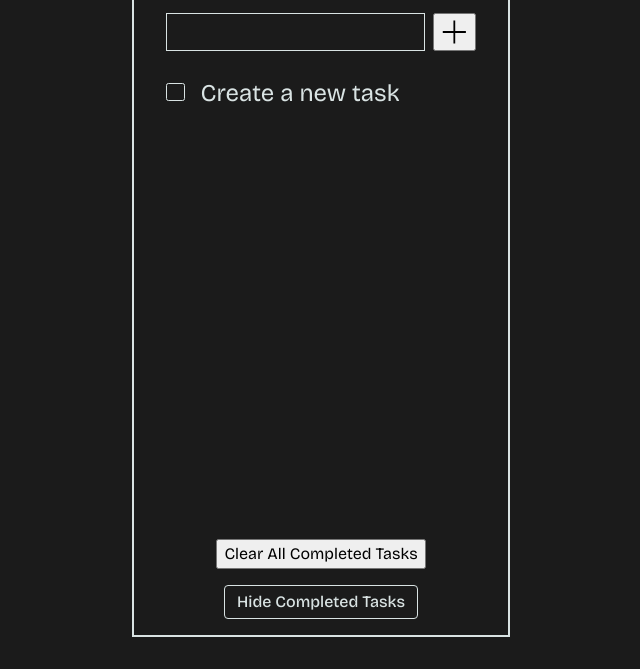
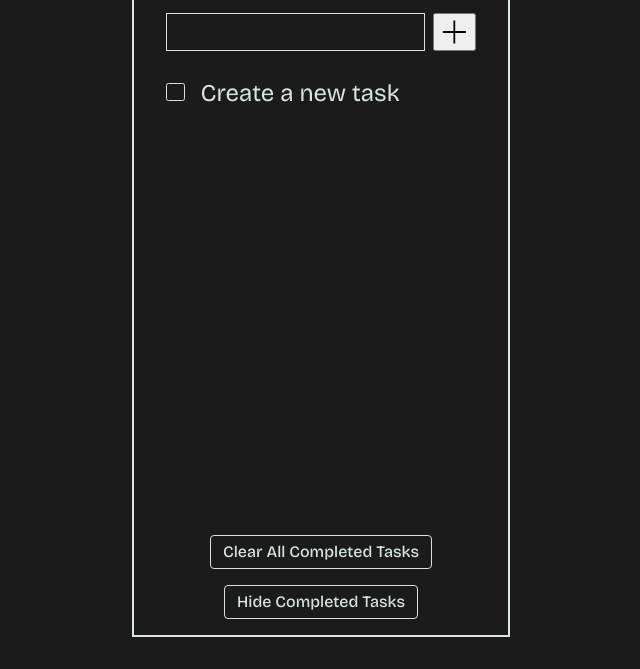
Before and after one commit to FlapShatner/do, a plain HTML site: page index.html in a window 1280 px wide. Both pictures are taken after a click on the button "Show Completed Tasks". Shown: the part 131-800 px from the top of the page, without its empty margins (319-959 px from the left). Drawn offline with nearby package versions, Linux system fonts and the light colour scheme.

Commit message:
styles for clear button

```diff
--- a/index.html
+++ b/index.html
@@ -1,9 +1,12 @@
 <!DOCTYPE html>
 <html lang="en">
+
 <head>
   <meta charset="UTF-8" />
-    <meta name="viewport" content="width=device-width, initial-scale=1.0" />
-    <link rel="stylesheet" href="style.css" />
+  <meta name="viewport"
+        content="width=device-width, initial-scale=1.0" />
+  <link rel="stylesheet"
+        href="style.css" />
 
   <title>Do This</title>
 </head>
@@ -14,10 +17,16 @@
       <h1>Do These Things:</h1>
       <div class="divider"></div>
       <div class="add">
-          <input id="new" type="text" />
+        <input id="new"
+               type="text" />
         <button id="addTaskButton">
-            <svg xmlns="http://www.w3.org/2000/svg" width="32" height="32" viewBox="0 0 15 15">
-              <path fill="none" stroke="currentColor" d="M7.5 1v13M1 7.5h13" />
+          <svg xmlns="http://www.w3.org/2000/svg"
+               width="32"
+               height="32"
+               viewBox="0 0 15 15">
+            <path fill="none"
+                  stroke="currentColor"
+                  d="M7.5 1v13M1 7.5h13" />
           </svg>
         </button>
       </div>
@@ -25,10 +34,15 @@
       <ul id="taskList"></ul>
     </div>
     <div class="buttons">
-        <button class="clear" id="removeCompleted">Clear All Completed Tasks</button>
-        <button class="show" id="showCompleted">Show Completed Tasks</button>
+      <button class='clear'
+              style="display: none;"
+              id="removeCompleted">Clear All Completed Tasks</button>
+      <button class="show"
+              id="showCompleted">Show Completed Tasks</button>
     </div>
   </div>
-    <script src="script.js" defer></script>
+  <script src="script.js"
+          defer></script>
 </body>
+
 </html>
--- a/style.css
+++ b/style.css
@@ -89,7 +89,8 @@ styles;
         margin-block: 1rem;
     }
 
-    .show {
+    .show,
+    .clear {
         background: var(--bg);
         color: var(--text-p);
         border: 1px solid var(--text-p);
@@ -101,6 +102,7 @@ styles;
         transition: ease-in-out 100ms;
     }
 
+    .clear:hover,
     .show:hover {
         background: var(--text-p);
         color: var(--bg);
```
Lines whose indentation alone changed are shown as unchanged.
